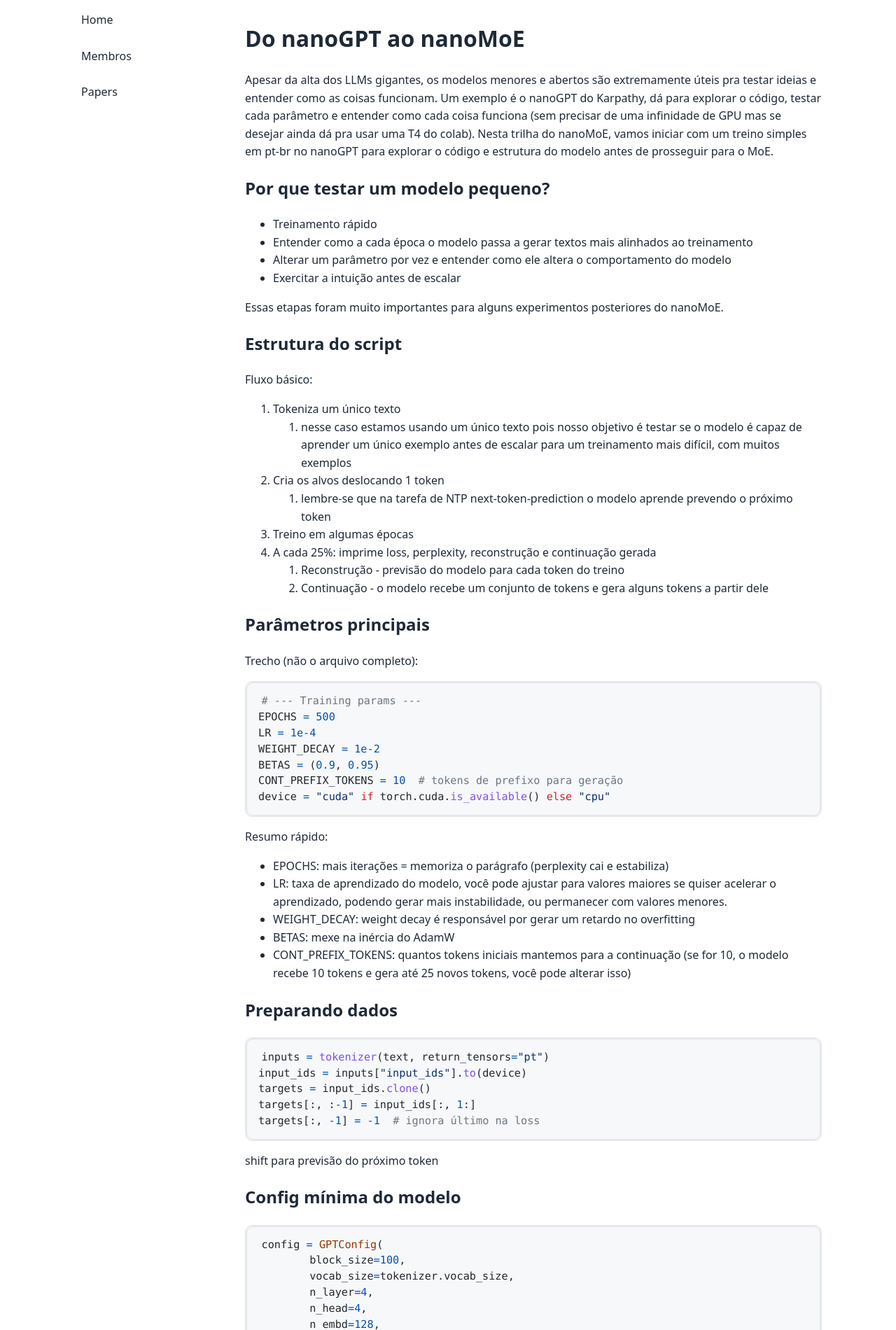
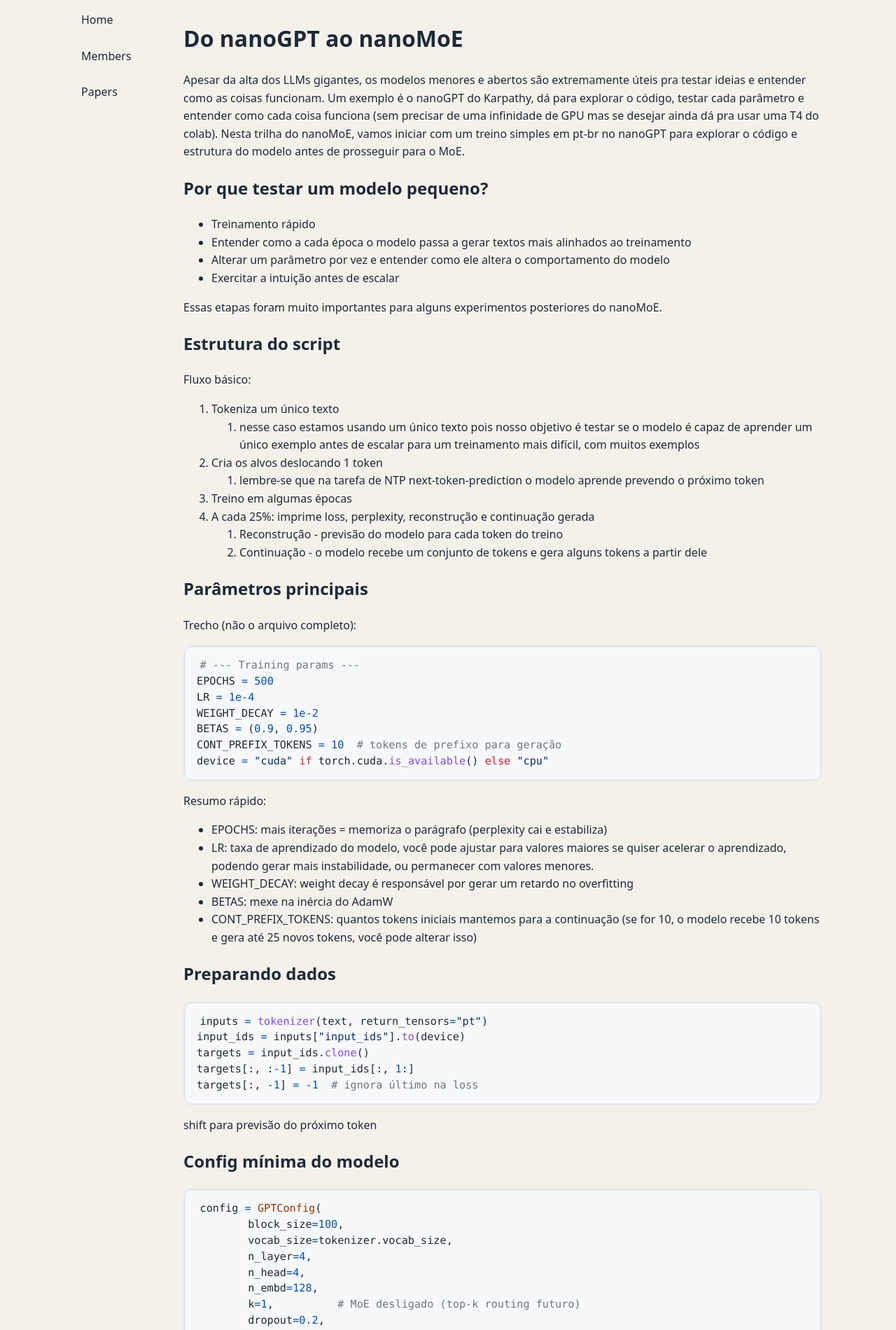
Before and after one commit to sagui-nlp/sagui-nlp.github.io, a Jekyll site: the page built from _posts/2025-08-23-nanogpt-to-nanomoe.markdown, in a window 1280 px wide. Shown: the part 980-2880 px from the top of the page at 70% size. Built offline with Jekyll 4.4.1, drawn with Linux system fonts in a browser that asks for light colours.

Commit message:
new improvements

```diff
--- a/_includes/sidebar.html
+++ b/_includes/sidebar.html
@@ -1,5 +1,5 @@
 <nav class="menu">
   <a href="{{ '/' | relative_url }}">Home</a>
-  <a href="{{ '/members/' | relative_url }}">Membros</a>
+  <a href="{{ '/members/' | relative_url }}">Members</a>
   <a href="{{ '/papers/' | relative_url }}">Papers</a>
 </nav>
--- a/_posts/2025-08-23-nanogpt-to-nanomoe.markdown
+++ b/_posts/2025-08-23-nanogpt-to-nanomoe.markdown
@@ -3,7 +3,6 @@
 title:  Do nanoGPT ao nanoMoE
 date:   2025-08-23 22:03:16 -0300
 categories: moe
-excerpt: Transformando o nanoGPT em nanoMoE
 ---
 
 # Do nanoGPT ao nanoMoE
--- a/assets/css/style.css
+++ b/assets/css/style.css
@@ -1,10 +1,13 @@
 
 :root {
-  --bg: #ffffff;
-  --ink: #1f2937;
-  --muted: #6b7280;
+  --bg: #F4F1EB;      /* try: #EEF2EE or #F4F1EB */
+  --ink: #1f2937;     /* main text */
+  --muted: #6b7280;   /* secondary text */
+  --card: #ffffff;    /* cards/posts */
+  --codebg: #f8fafc;  /* code blocks */
+  --border: #e5e7eb;  /* subtle lines */
+
   --accent: #2563eb;
-  --card: #f8fafc;
   --radius: 14px;
   --sidebar-w: 220px;
   --page-max: 1100px; /* keeps content in the center, not full width */
@@ -21,12 +24,14 @@
   max-width: var(--page-max);
   margin: 28px auto;
   display: grid;
-  grid-template-columns: var(--sidebar-w) 1fr;
-  gap: 24px;
+  /* sidebar width: min 140px, preferred 16vw, max 220px */
+  grid-template-columns: clamp(140px, 10vw, 220px) 1fr;
+  gap: 16px; /* reduce gap if you had 24px */
   padding: 0 16px;
 }
 
 .sidebar { position: sticky; top: 12px; align-self: start; }
+
 .menu { display:flex; flex-direction:column; gap:10px; }
 .menu a { color:var(--ink); text-decoration:none; padding:8px 10px; border-radius:10px; }
 .menu a:hover { background:var(--card); }
@@ -44,7 +49,7 @@
   border-radius: var(--radius);
   text-decoration:none;
   color:inherit;
-  border:1px solid #e5e7eb;
+  border:1px solid vard(--border);
   transition: transform .08s ease, box-shadow .08s ease;
 }
 .card:hover { transform: translateY(-2px); box-shadow: 0 6px 20px rgba(0,0,0,.06); }
@@ -52,7 +57,7 @@
 .card p { margin:0; color:var(--muted); font-size:.95rem; }
 
 .post-list { list-style:none; padding:0; margin:0; }
-.post-list li { padding:14px 0; border-bottom:1px dashed #e5e7eb; }
+.post-list li { padding:14px 0; border-bottom:2px dashed #e5e7eb; }
 .post-list h3 { margin:0; font-size:1.05rem; }
 .post-list small { color:var(--muted); }
 .footer { max-width: var(--page-max); margin: 36px auto; padding: 0 16px; color:var(--muted); }
@@ -71,8 +76,8 @@
 
 /* Block code produced by Jekyll+Rouge */
 .highlighter-rouge, .highlight {
-  background: #f8fafc;
-  border: 1px solid #e5e7eb;
+  background: var(--codebg);
+  border: 1px solid var(--border);
   border-radius: 10px;
 }
 
--- a/index.markdown
+++ b/index.markdown
@@ -8,7 +8,7 @@
   <li>
     <h3><a href="{{ post.url | relative_url }}">{{ post.title }}</a></h3>
     <small>{{ post.date | date: "%B %-d, %Y" }}</small>
-    <p>{{ post.excerpt | strip_html | truncate: 160 }}</p>
+    <p>{{ post.content | strip_html | truncate: 200 }}...</p>
   </li>
   {% endfor %}
 </ul>
```
